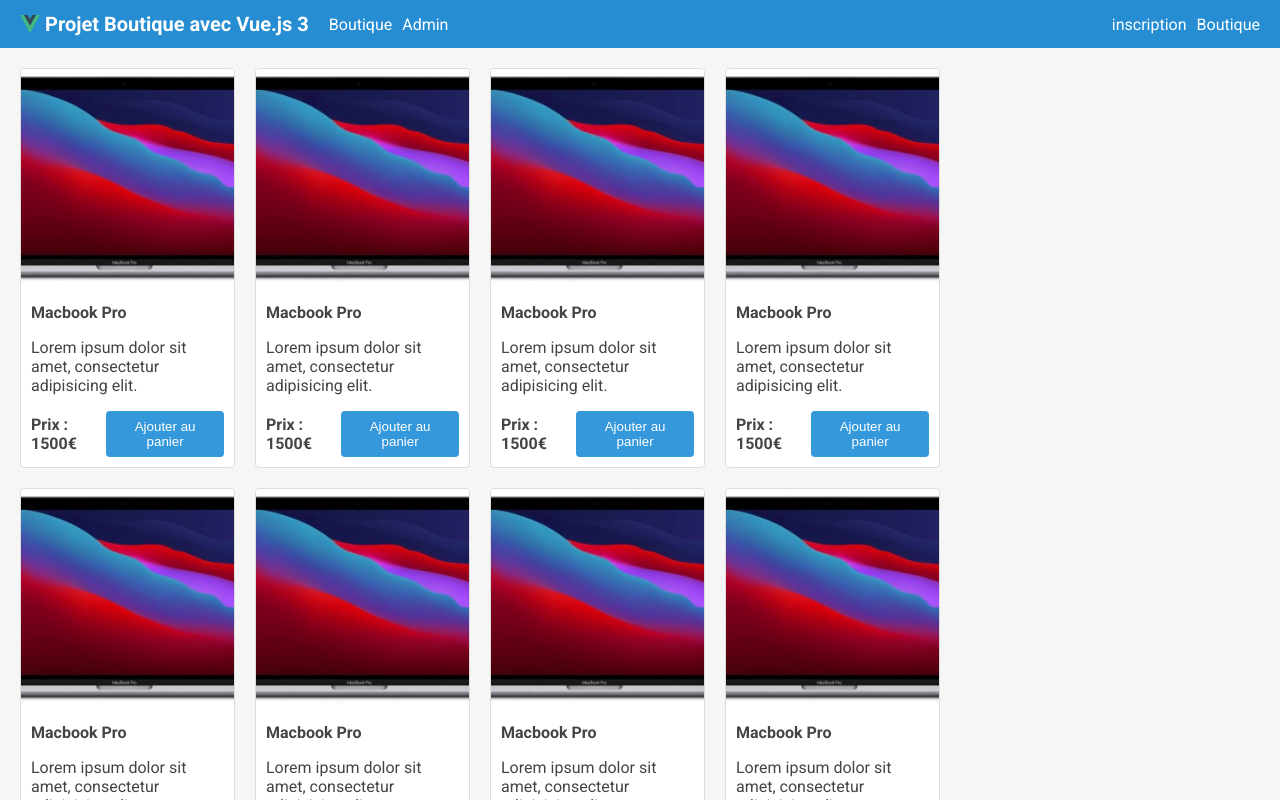
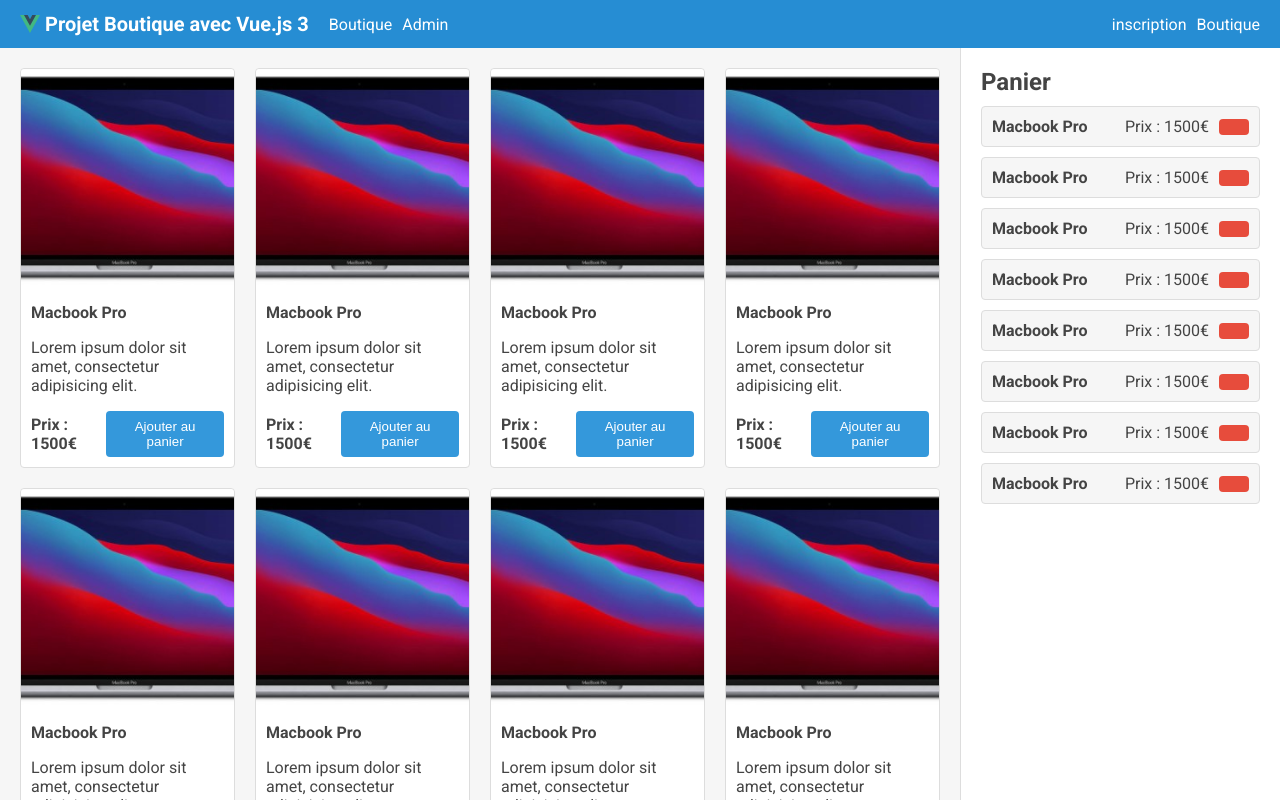
Before and after one commit to riwalenn/boutique_vue, a Vue app: page / in a window 1280 px wide. Shown: the top 800 px of the page. Built offline with nearby package versions, Linux system fonts and the light colour scheme.

Commit message:
[BASE] Mise en page panier

```diff
--- a/src/App.vue
+++ b/src/App.vue
@@ -9,7 +9,7 @@
   <div class="app-container">
     <TheHeader class="header" />
     <Shop class="shop" />
-<!--    <Cart class="cart b3" />-->
+    <Cart class="cart" />
     <TheFooter class="footer" />
   </div>
 </template>
@@ -34,6 +34,8 @@
 }
 .cart {
   grid-area: cart;
+  border-left: var(--border);
+  background-color: #fff;
 }
 .footer {
   min-width: 100%;
--- a/src/components/Cart/CartProduct.vue
+++ b/src/components/Cart/CartProduct.vue
@@ -1,10 +1,17 @@
 <template>
-  <div class="b5 mb-10">
-    <h1>Cart Product List</h1>
+  <div class="mb-10 p-10 d-flex flex-row align-items-center product">
+    <strong class="flex-fill mr-10">Macbook Pro</strong>
+    <span class="mr-10">Prix : 1500€</span>
+    <button class="btn btn-danger"></button>
   </div>
 </template>
 
 <script setup></script>
 
 <style lang="scss" scoped>
+ .product {
+   border: var(--border);
+   border-radius: var(--border-radius);
+   background-color: var(--gray-1);
+ }
 </style>
```
